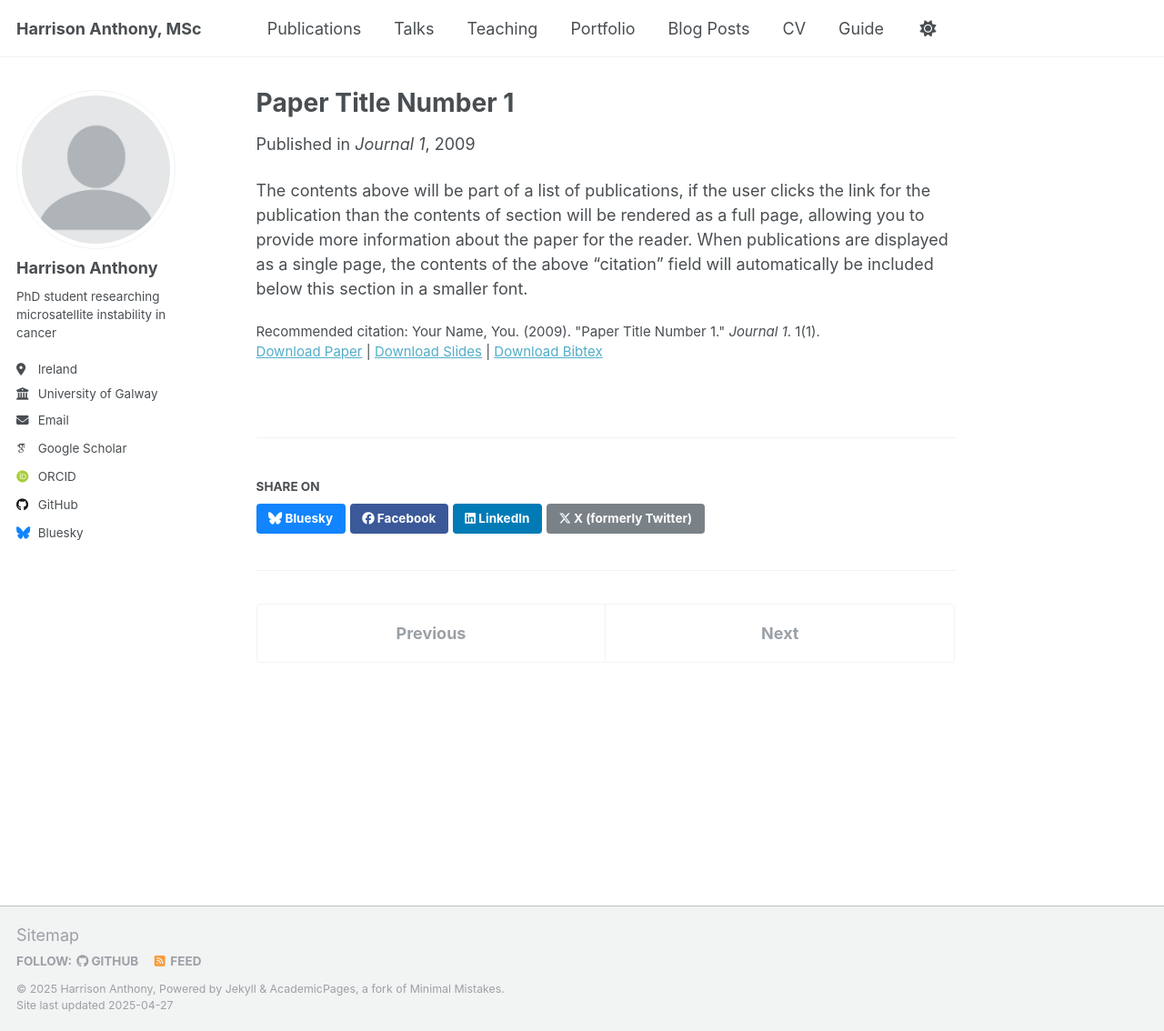
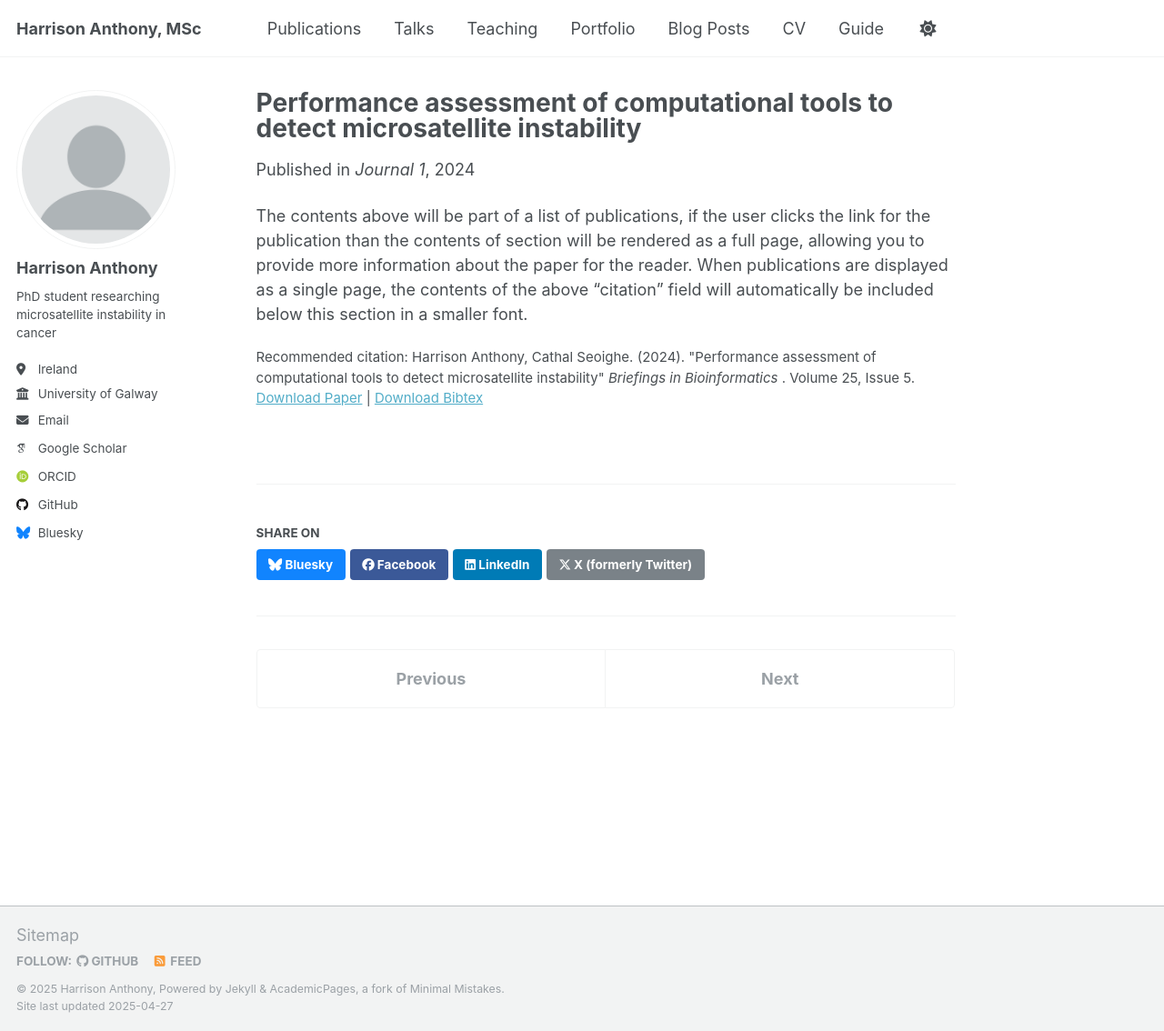
Before and after one commit to harrison-anth/harrison-anth.github.io, a Jekyll site: the page built from _publications/2009-10-01-paper-title-number-1.md, in a window 1280 px wide and 1134 px high. Shown: the whole window at 91% size. Built offline with Jekyll 4.4.1, drawn with Linux system fonts in a browser that asks for light colours; some web fonts are replaced.

Commit message:
adding paperp

```diff
--- a/_publications/2009-10-01-paper-title-number-1.md
+++ b/_publications/2009-10-01-paper-title-number-1.md
@@ -1,14 +1,13 @@
 ---
-title: "Paper Title Number 1"
+title: "Performance assessment of computational tools to detect microsatellite instability"
 collection: publications
 category: manuscripts
 permalink: /publication/2009-10-01-paper-title-number-1
-excerpt: 'This paper is about the number 1. The number 2 is left for future work.'
-date: 2009-10-01
+excerpt: 'We addressed the ambiguities surrounding computational tools used to detect microsatellite instability in genetic sequencing data by evaluating and comparing their performance across several distinct datasets.'
+date: 2024-08-12
 venue: 'Journal 1'
-slidesurl: 'http://academicpages.github.io/files/slides1.pdf'
-paperurl: 'http://academicpages.github.io/files/paper1.pdf'
-bibtexurl: 'http://academicpages.github.io/files/bibtex1.bib'
-citation: 'Your Name, You. (2009). &quot;Paper Title Number 1.&quot; <i>Journal 1</i>. 1(1).'
+paperurl: 'http://harrison-anth.github.io/files/benchmark_msi.pdf'
+bibtexurl: 'http://harrison-anth.github.io/files/benchmark_msi.bibtex'
+citation: 'Harrison Anthony, Cathal Seoighe. (2024). &quot;Performance assessment of computational tools to detect microsatellite instability&quot; <i>Briefings in Bioinformatics </i>. Volume 25, Issue 5.'
 ---
 The contents above will be part of a list of publications, if the user clicks the link for the publication than the contents of section will be rendered as a full page, allowing you to provide more information about the paper for the reader. When publications are displayed as a single page, the contents of the above "citation" field will automatically be included below this section in a smaller font.
```
Also changed, not shown: 2 other files.
